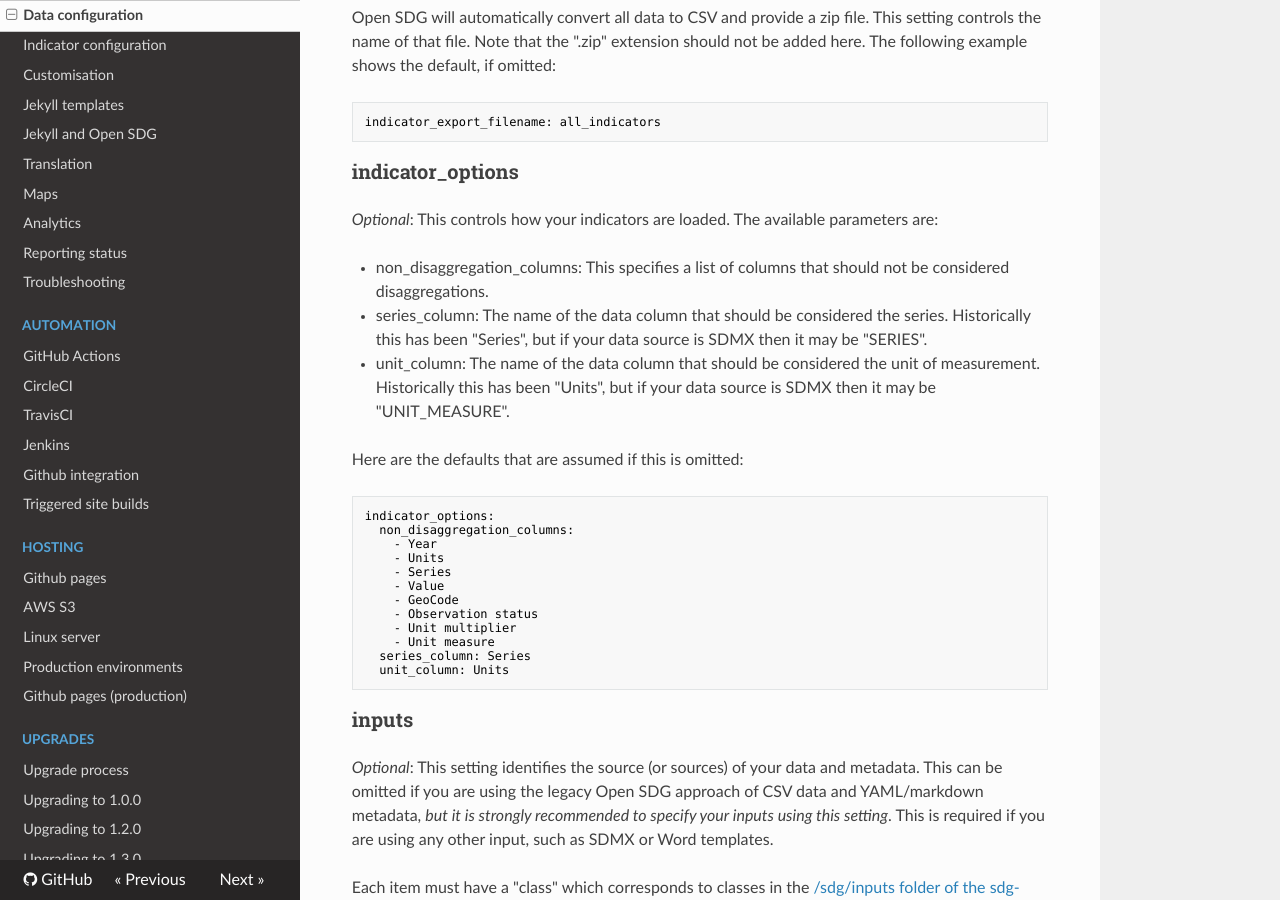
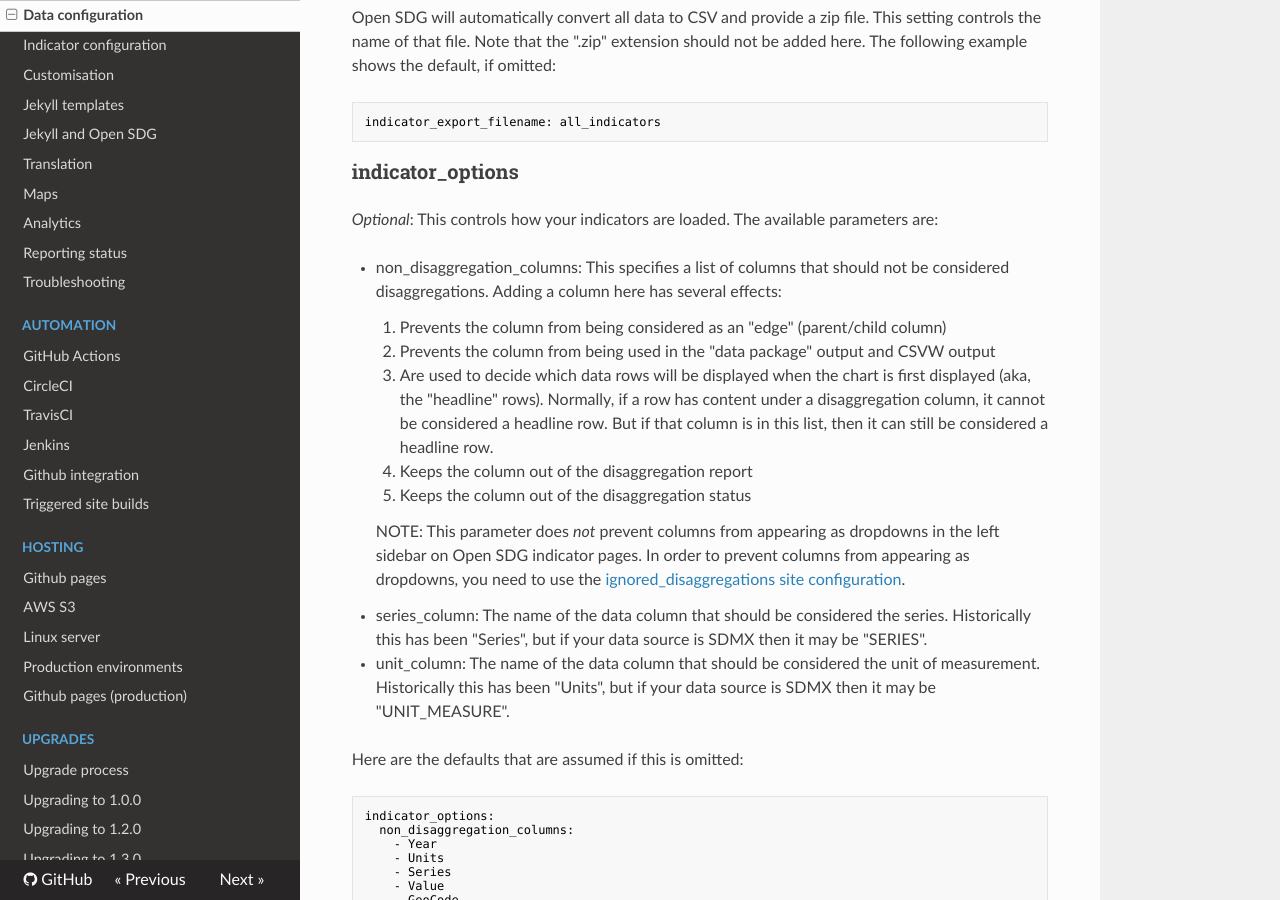
Before and after one commit to open-sdg/open-sdg, an MkDocs documentation site: the page built from docs/data-configuration.md, in a window 1280 px wide and 900 px high, scrolled down 5167 px. Built offline with MkDocs 1.6.1, drawn with Linux system fonts in a browser that asks for light colours; nearby versions of some CDN libraries.

Commit message:
Expand documentation for non_disaggregation_columns data config.

```diff
--- a/docs/data-configuration.md
+++ b/docs/data-configuration.md
@@ -173,7 +173,15 @@
 
 _Optional_: This controls how your indicators are loaded. The available parameters are:
 
-* non_disaggregation_columns: This specifies a list of columns that should not be considered disaggregations.
+* non_disaggregation_columns: This specifies a list of columns that should not be considered disaggregations. Adding a column here has several effects:
+    1. Prevents the column from being considered as an "edge" (parent/child column)
+    2. Prevents the column from being used in the "data package" output and CSVW output
+    3. Are used to decide which data rows will be displayed when the chart is first displayed (aka, the "headline" rows). Normally, if a row has content under a disaggregation column, it cannot be considered a headline row. But if that column is in this list, then it can still be considered a headline row.
+    4. Keeps the column out of the disaggregation report
+    5. Keeps the column out of the disaggregation status
+
+    NOTE: This parameter does *not* prevent columns from appearing as dropdowns in the left sidebar on Open SDG indicator pages. In order to prevent columns from appearing as dropdowns, you need to use the [ignored_disaggregations site configuration](configuration.md#ignored_disaggregations).
+
 * series_column: The name of the data column that should be considered the series. Historically this has been "Series", but if your data source is SDMX then it may be "SERIES".
 * unit_column: The name of the data column that should be considered the unit of measurement. Historically this has been "Units", but if your data source is SDMX then it may be "UNIT_MEASURE".
 
```
